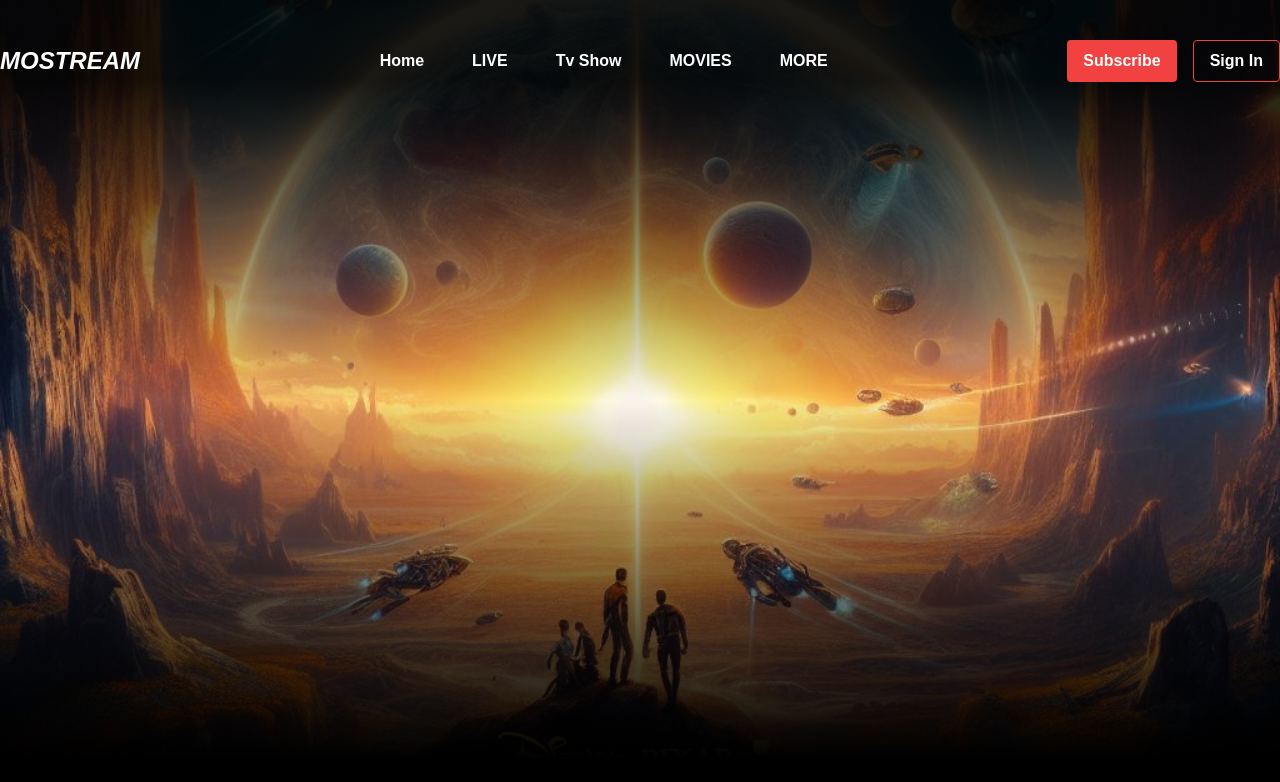
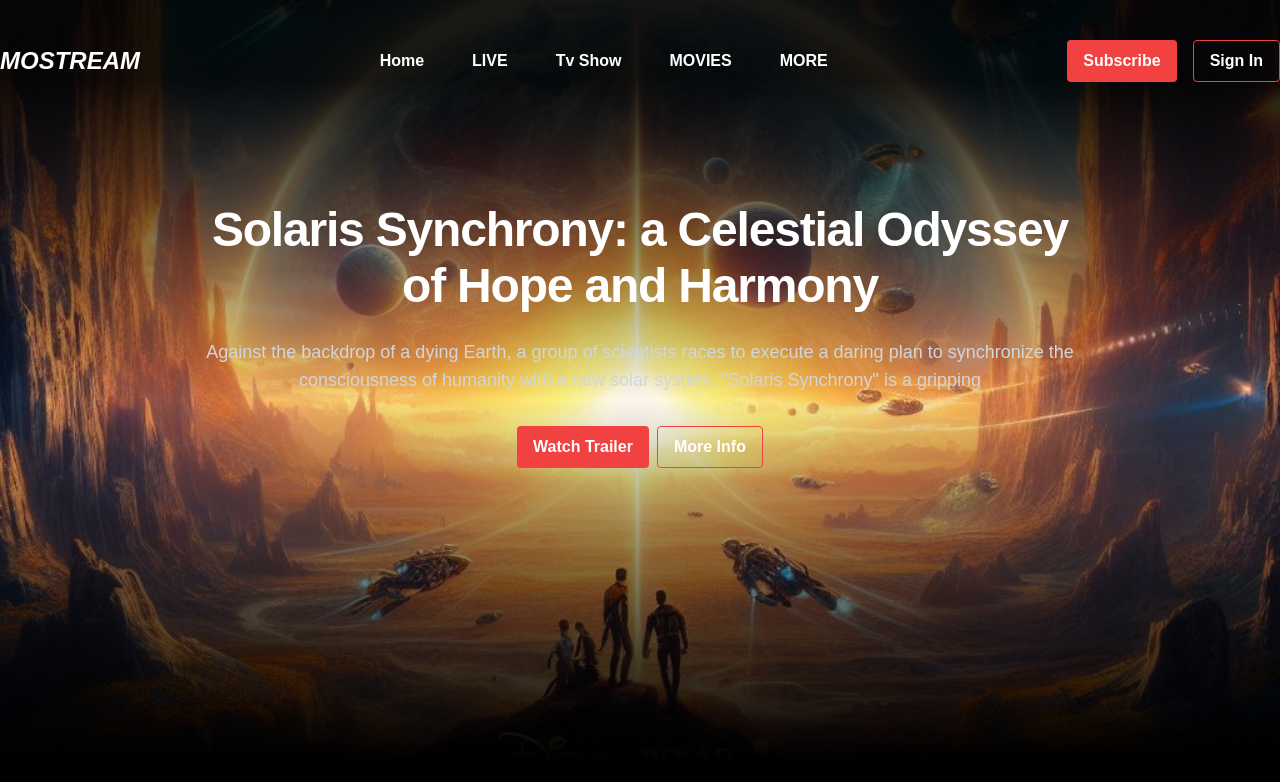
Before and after one commit to tsotne01/mostream-movie-app, a Next.js app: page / in a window 1280 px wide. Shown: the top 782 px of the page. Built offline with nearby package versions, Linux system fonts and the light colour scheme.

Commit message:
feat: enhance Hero component with Button integration and improved layout

```diff
--- a/src/components/ui/button.tsx
+++ b/src/components/ui/button.tsx
@@ -1,14 +1,22 @@
 import React from 'react'
 
-const styles :{[key:string]:string} = {
+const styles: { [key: string]: string } = {
     primary: 'rounded-sm bg-[#F14141] text-white font-semibold px-4 py-2 cursor-pointer hover:bg-[#F14141]/70 transition-colors',
     secondary: 'bg-[#242323] border-1 border-[#383838] rounded-sm text-white font-semibold px-4 py-2 cursor-pointer hover:bg-[#242323]/70 transition-colors',
     outlined: 'border-1 border-[#F14141] rounded-sm text-white font-semibold px-4 py-2 cursor-pointer bg-transparent transition-colors',
 }
 
-const Button = ({variant,children,beforeIcon,afterIcon}:{variant:string,children:React.ReactNode,beforeIcon?:React.ReactNode,afterIcon?:React.ReactNode}) => {
+type ButtonProps = {
+    variant: string,
+    children: React.ReactNode,
+    beforeIcon?: React.ReactNode,
+    afterIcon?: React.ReactNode,
+    className?: string
+}
+
+const Button = ({ variant, children, className, beforeIcon, afterIcon }: ButtonProps) => {
     return (
-    <button className={`btn ${styles[variant]}`}>
+        <button className={`btn ${styles[variant]} ${className}`} type="button">
             {beforeIcon && <span className="mr-2">{beforeIcon}</span>}
             {children}
             {afterIcon && <span className="ml-2">{afterIcon}</span>}
--- a/src/components/ui/hero.tsx
+++ b/src/components/ui/hero.tsx
@@ -1,9 +1,31 @@
 import React from 'react'
+import Button from './button'
 
 const Hero = () => {
-  return (
-    <section>hero</section>
-  )
+    return (
+        <section>
+            <h1 className='text-center mx-auto mt-20 leading-14 tracking-tight text-5xl text-white font-semibold max-w-4xl'>
+                Solaris Synchrony: a Celestial Odyssey of Hope and Harmony
+            </h1>
+            <p className='text-center mx-auto mt-6 text-lg text-gray-300 max-w-4xl'>
+                Against the backdrop of a dying Earth, a group of scientists races to execute a daring plan to synchronize the consciousness of humanity with a new solar system. "Solaris Synchrony" is a gripping
+            </p>
+            <div className='mx-auto w-fit flex gap-2'>
+                    <Button
+                        variant='primary'
+                        className='mt-8 inline-block'
+                    >
+                        Watch Trailer
+                    </Button>
+                    <Button
+                        variant='outlined'
+                        className='mt-8 inline-block'
+                    >
+                        More Info
+                    </Button>
+            </div>
+        </section>
+    )
 }
 
 export default Hero
```
Lines whose indentation alone changed are shown as unchanged.
